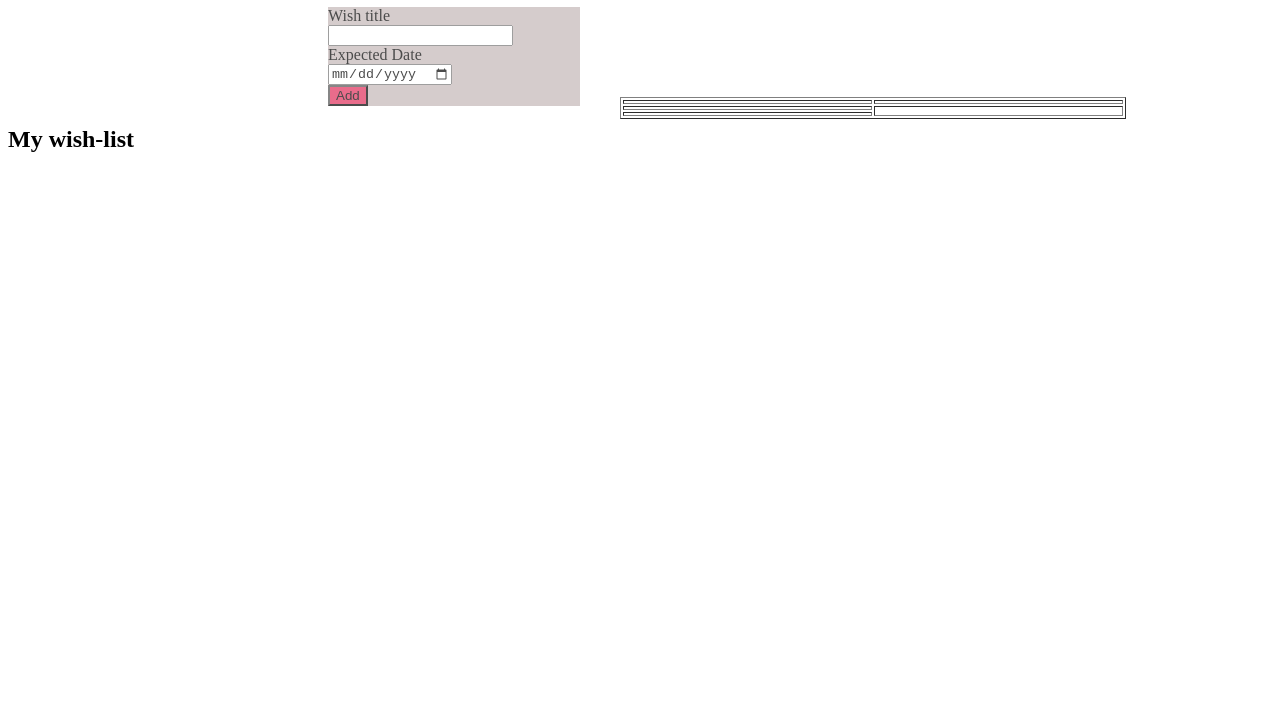
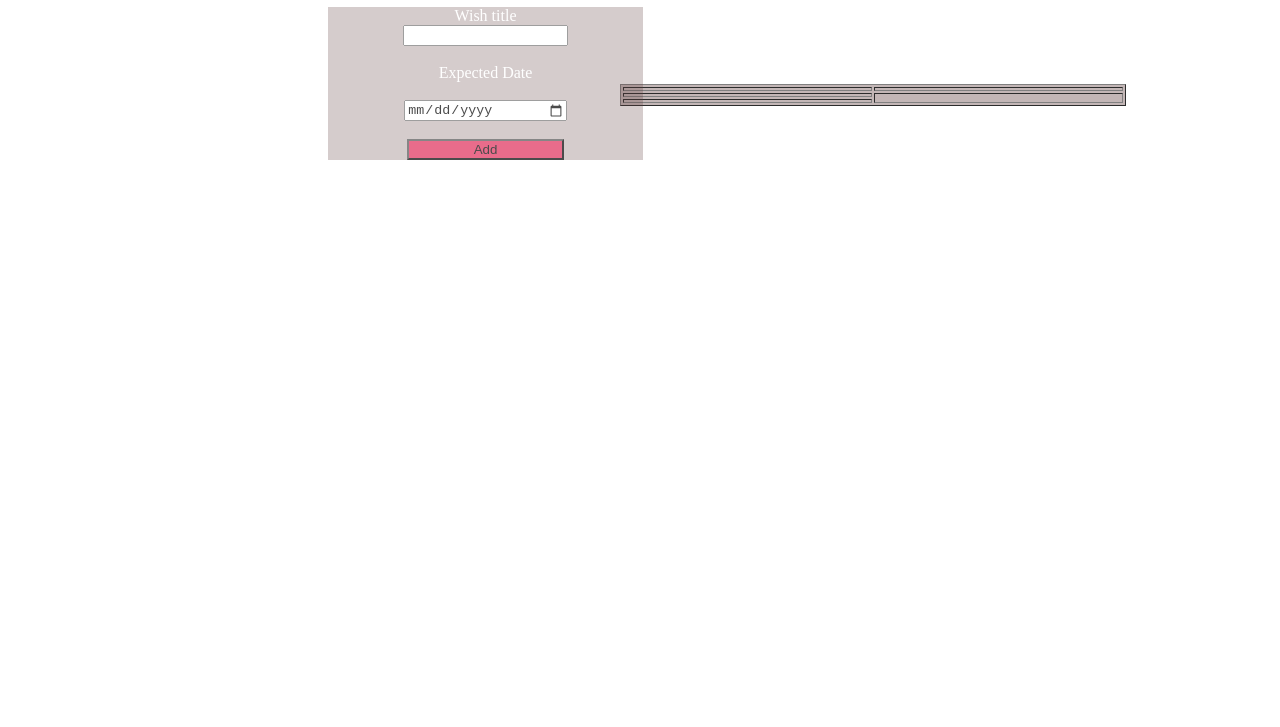
Before and after one commit to thaer123/My-funny-wish-list, a plain HTML site: page index.html in a window 1280 px wide. Shown: the part 73-800 px from the top of the page. Drawn offline with Linux system fonts and the light colour scheme.

Commit message:
finished

```diff
--- a/index.html
+++ b/index.html
@@ -14,18 +14,18 @@
 <legend>
 <form id="wish-list">
 <lable>Wish title</lable> <br>
-<input type="text" id="wish"><br>
-<label>Expected Date</label><br>
-<input type="date" id="date"><br>
-<input type="submit" id="submit-date" value="Add">
+<input type="text" id="wish" class="fit"><br><br>
+<label>Expected Date</label><br><br>
+<input type="date" id="date" class="fit"><br><br>
+<input type="submit" id="submit-date" value="Add" class="fit"><br>
 
 </form>
 </legend>
 </nav>
 
 <section id="container2">
+    <!-- <h1>My wish-list</h1> -->
    <div id="to-do-table">
-       <h1>My wish-list</h1>
    </div>
 </section>
 
--- a/style.css
+++ b/style.css
@@ -7,8 +7,10 @@ body{
 
 table{
     width: 40%;
+    height: 40%;
     float:right;
     margin: -76px 146px 0px 0;
+    background-color: #633f3f61;
 
 }
 
@@ -30,7 +32,15 @@ h1{
 form{
     background-color: #633f3f61;
     opacity: .7;
-    width: 20%;
+    width: 25%;
+    height: 25%;
     margin: 0 0 0 318px;
+    text-align: center;
+    color: white;
 
 }
+.fit{
+    box-sizing: 20%;
+    width: 50%;
+    height: 35%;
+}
```
